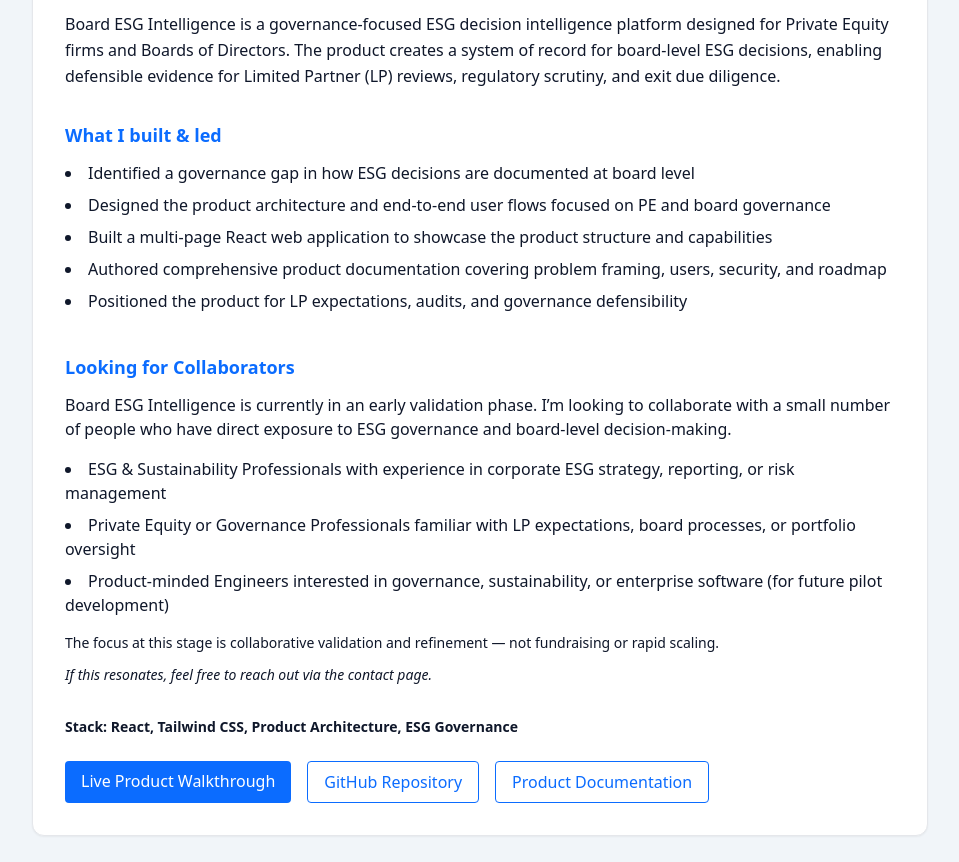
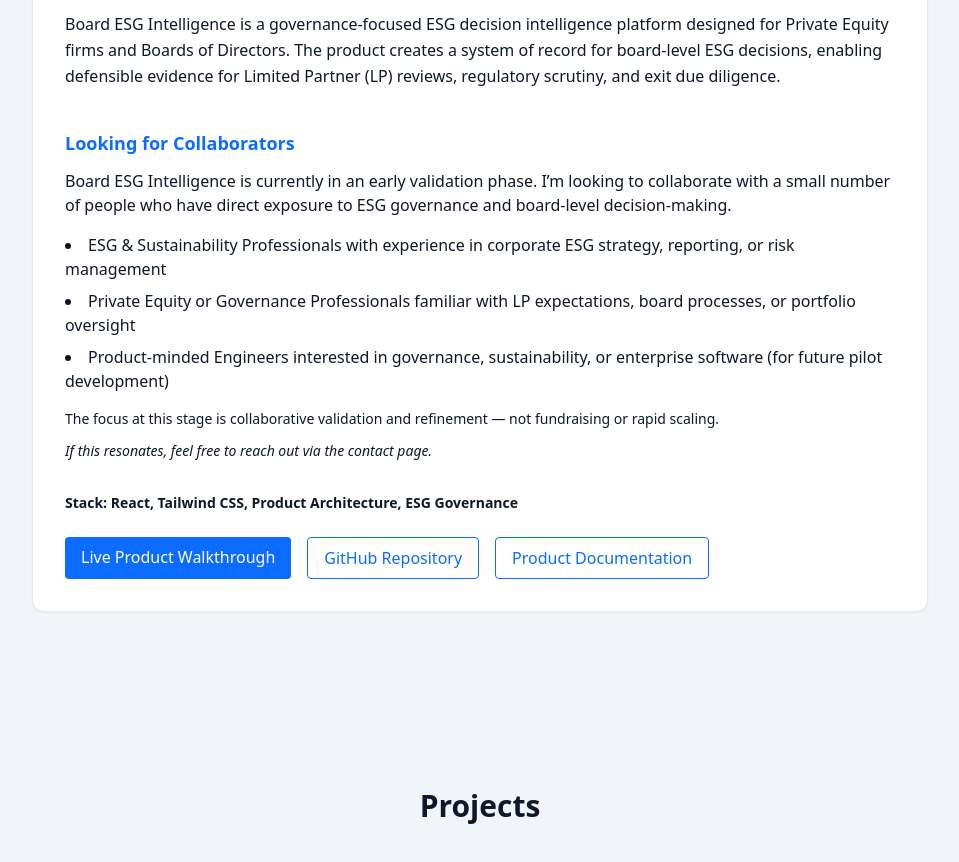
Before and after one commit to shashank-dj/Portfolio, a React (Vite) app: page / in a window 1280 px wide. Shown: the part 980-1842 px from the top of the page, without its empty margins (160-1119 px from the left). Built offline with nearby package versions, Linux system fonts and the light colour scheme.

Commit message:
Update ProductVenture.jsx

```diff
--- a/src/components/ProductVenture.jsx
+++ b/src/components/ProductVenture.jsx
@@ -28,36 +28,6 @@ export default function ProductVenture() {
             for Limited Partner (LP) reviews, regulatory scrutiny, and
             exit due diligence.
           </p>
-
-          {/* WHAT I BUILT */}
-          <div className="mt-8">
-            <h4 className="text-lg font-semibold text-primary mb-3">
-              What I built & led
-            </h4>
-
-            <ul className="list-disc list-inside text-textsub space-y-2">
-              <li>
-                Identified a governance gap in how ESG decisions are
-                documented at board level
-              </li>
-              <li>
-                Designed the product architecture and end-to-end user
-                flows focused on PE and board governance
-              </li>
-              <li>
-                Built a multi-page React web application to showcase the
-                product structure and capabilities
-              </li>
-              <li>
-                Authored comprehensive product documentation covering
-                problem framing, users, security, and roadmap
-              </li>
-              <li>
-                Positioned the product for LP expectations, audits, and
-                governance defensibility
-              </li>
-            </ul>
-          </div>
 
           {/* COLLABORATORS */}
           <div className="mt-10">
```
